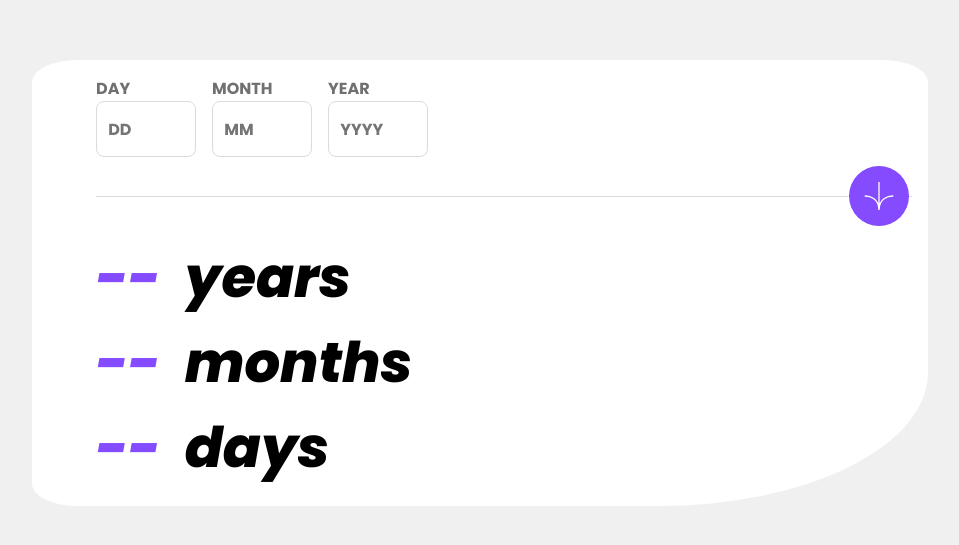
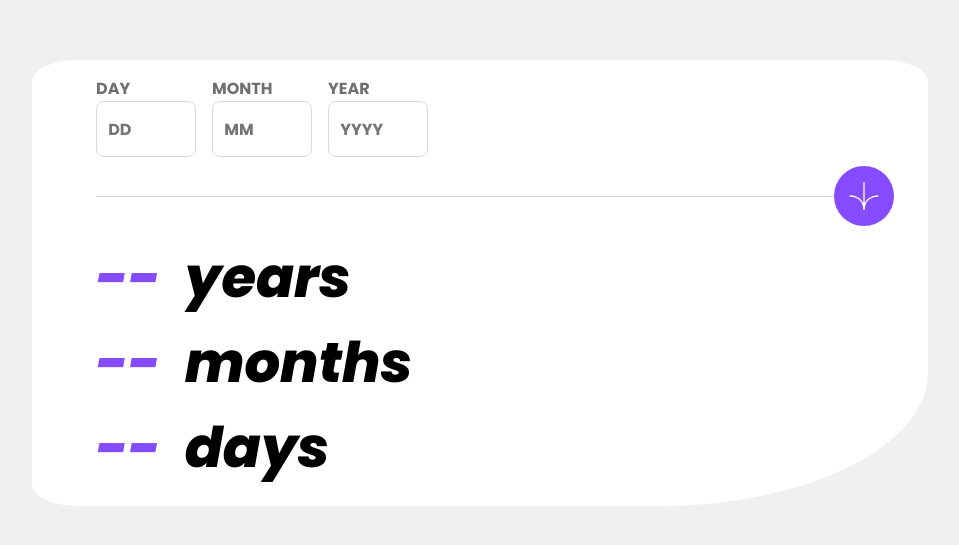
Before and after one commit to zeyd-inik/age-calculator-app, a Vue app: page / in a window 1280 px wide. Shown: the part 117-662 px from the top of the page, without its empty margins (160-1119 px from the left). Built offline with nearby package versions, Linux system fonts and the light colour scheme.

Commit message:
fix img-container ( button ) position

```diff
--- a/src/App.vue
+++ b/src/App.vue
@@ -16,13 +16,14 @@
                     <input type="number" placeholder="YYYY" id="year" />
                 </div>
             </section>
-            <!-- here -->
+
             <section class="divider_container">
                 <div class="hr"></div>
                 <div class="img_container">
                     <img src="./assets/images/icon-arrow.svg" alt="arrow" />
                 </div>
             </section>
+
             <section class="results">
                 <div class="result">
                     <span class="line" id="year">--</span>
@@ -46,7 +47,7 @@
     background-color: $off_white;
 
     min-height: 100vh;
-    padding: 1rem 0;
+    padding: 1rem;
 
     display: flex;
     flex-direction: column;
@@ -62,12 +63,13 @@
 
         width: 350px;
         padding: 2rem;
+
         overflow: hidden;
 
         border-radius: 5% 5% 30% 5%;
         @media (min-width: 1024px) {
             width: 70vw;
-            padding: 1rem 1rem 1rem 4rem;
+            padding: 1rem 4rem 1rem;
         }
         .entries_container {
             display: flex;
@@ -125,7 +127,7 @@
         }
         .divider_container {
             position: relative;
-            width: auto;
+            width: 100%;
             .hr {
                 height: 1px;
                 width: 100%;
@@ -157,8 +159,11 @@
                     width: 30px;
                 }
                 @media (min-width: 1024px) {
-                    left: 96%;
+                    /*  left: 97%; */
                     transform: translate(-50%, -50%);
+                    left: 100%;
+
+                    transform: translateY(-50%, 0);
                 }
             }
         }
```
